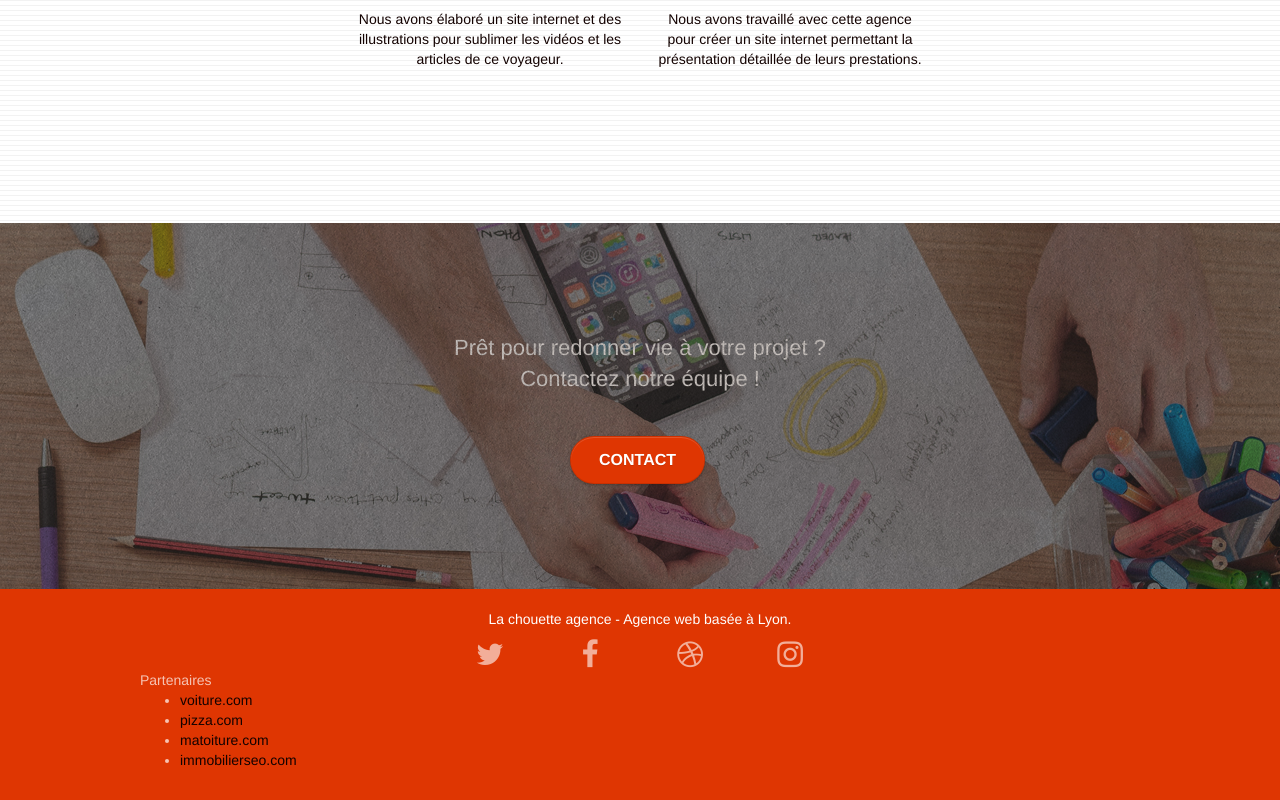
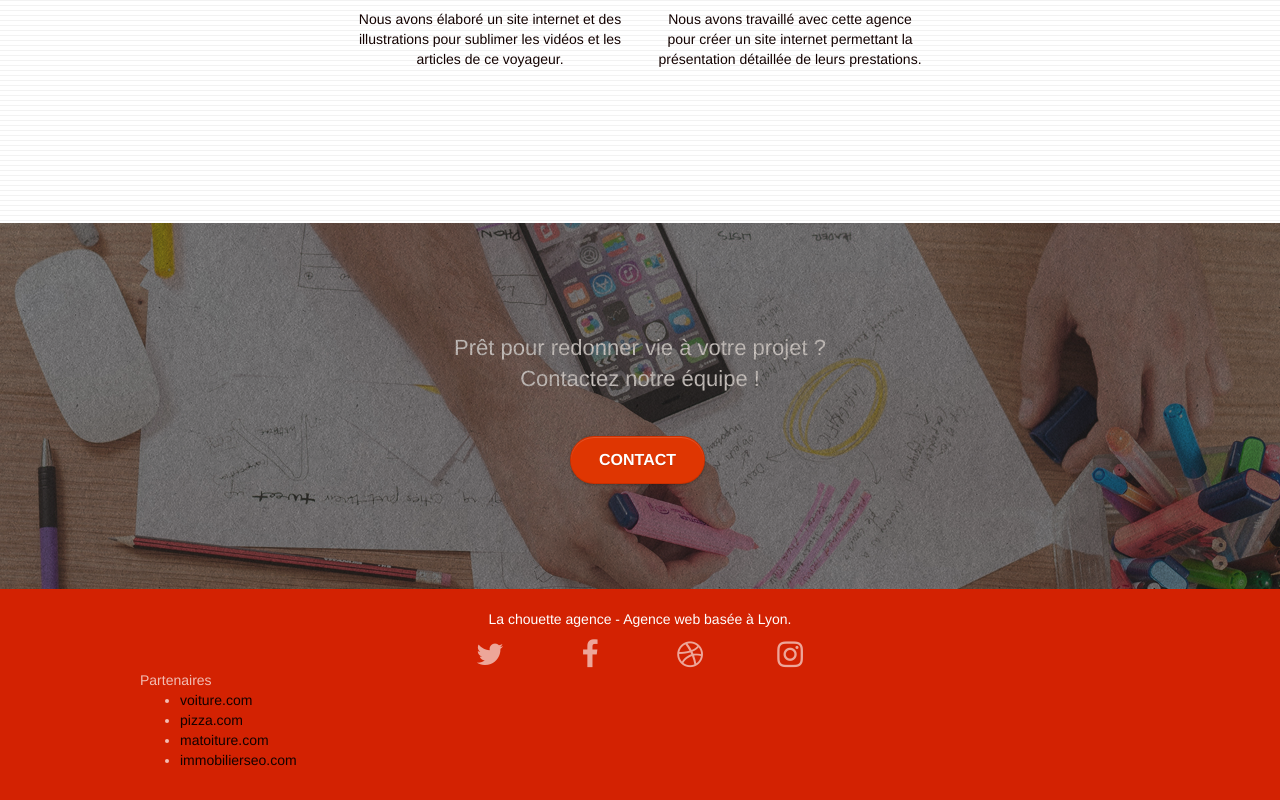
Before and after one commit to chakraecho/P4_Huang_Julien, a plain HTML site: page index.html in a window 1280 px wide. Shown: the part 2734-3534 px from the top of the page. Drawn offline with Linux system fonts and the light colour scheme.

Commit message:
fix: contrast on contact.html

```diff
--- a/style.css
+++ b/style.css
@@ -771,7 +771,7 @@ h4 {
 }
 
 .bgc-atomic-tangerine {
-    background-color: rgb(223, 54, 2);
+    background-color: rgb(211, 34, 2);
 }
 
 .tc-white {
```
